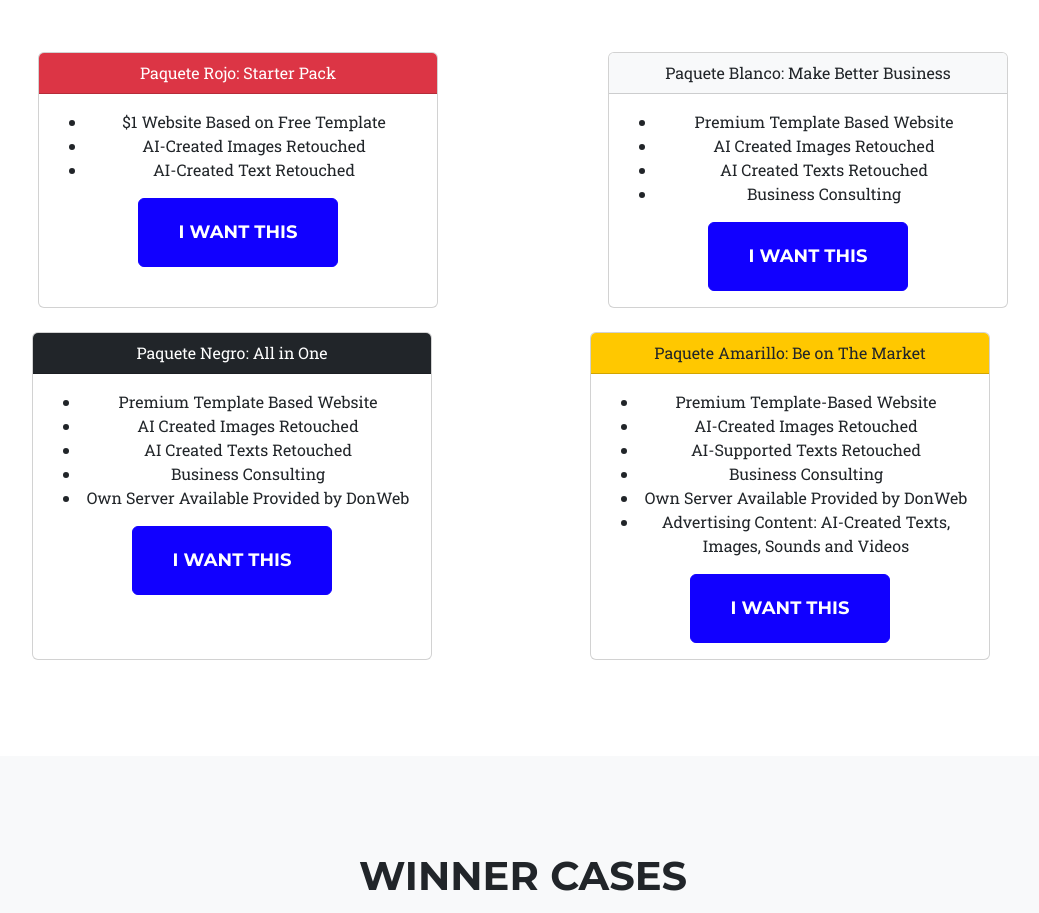
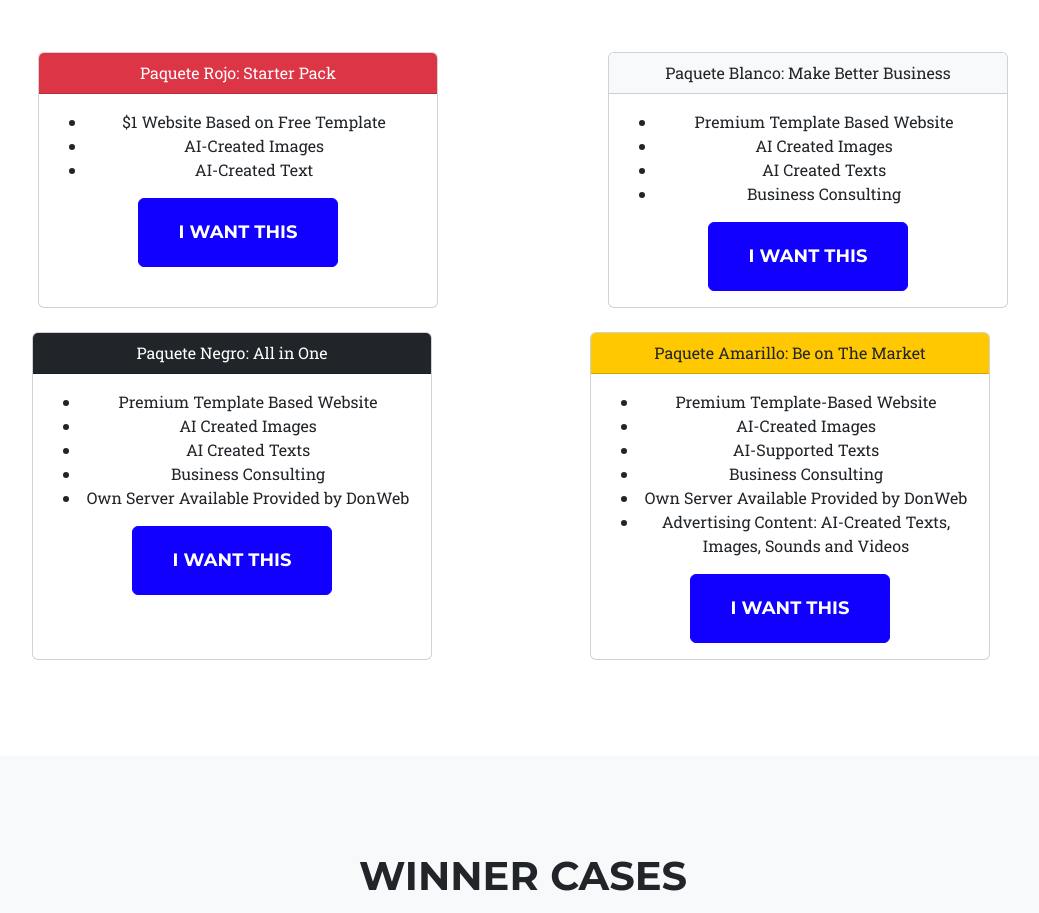
Before and after one commit to ivanayael/iycsapphirebusiness, a website: page index.html in a window 1280 px wide. Shown: the part 1080-1993 px from the top of the page, without its empty margins (117-1156 px from the left). Drawn offline with nearby package versions, Linux system fonts and the light colour scheme.

Commit message:
No Retouch

```diff
--- a/index.html
+++ b/index.html
@@ -63,8 +63,8 @@
                         <div class="card-body">
                             <ul>
                                 <li>$1 Website Based on Free Template</li>
-                                <li>AI-Created Images Retouched</li>
-                                <li>AI-Created Text Retouched</li>
+                                <li>AI-Created Images</li>
+                                <li>AI-Created Text</li>
                             </ul>
                             <a href="#contact" class="btn btn-primary btn-xl text-uppercase">I want this</a>
                         </div>
@@ -80,8 +80,8 @@
                         <div class="card-body">
                             <ul>
                                 <li>Premium Template Based Website</li>
-                                <li>AI Created Images Retouched</li>
-                                <li>AI Created Texts Retouched</li>
+                                <li>AI Created Images</li>
+                                <li>AI Created Texts</li>
                                 <li>Business Consulting</li>
                             </ul>
                             <a href="#contact" class="btn btn-primary btn-xl text-uppercase">I want this</a>
@@ -98,8 +98,8 @@
                             <div class="card-body">
                                 <ul>
                                     <li>Premium Template Based Website</li>
-                                    <li>AI Created Images Retouched</li>
-                                    <li>AI Created Texts Retouched</li>
+                                    <li>AI Created Images</li>
+                                    <li>AI Created Texts</li>
                                     <li>Business Consulting</li>
                                     <li>Own Server Available Provided by DonWeb</li>
                                 </ul>
@@ -119,8 +119,8 @@
                         <div class="card-body">
                             <ul>
                                 <li>Premium Template-Based Website</li>
-                                <li>AI-Created Images Retouched</li>
-                                <li>AI-Supported Texts Retouched</li>
+                                <li>AI-Created Images</li>
+                                <li>AI-Supported Texts</li>
                                 <li>Business Consulting</li>
                                 <li>Own Server Available Provided by DonWeb</li>
                                 <li>Advertising Content: AI-Created Texts, Images, Sounds and Videos</li>
```
Also changed, not shown: bkp/indexv3.html (renamed from css/indexv3.html).
